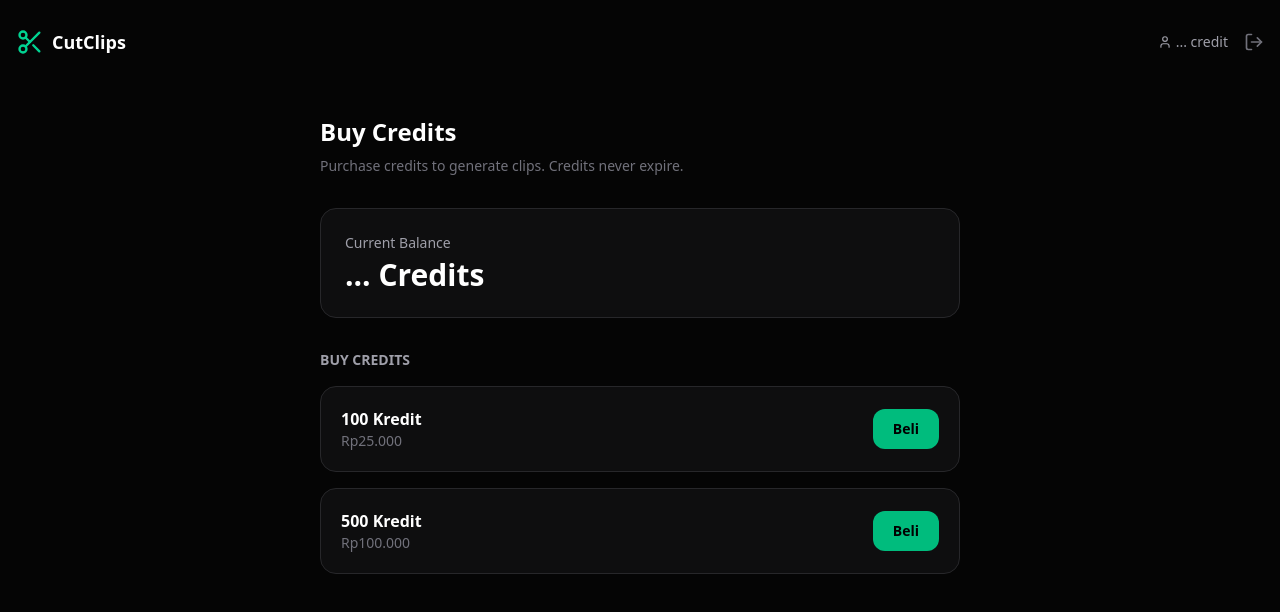
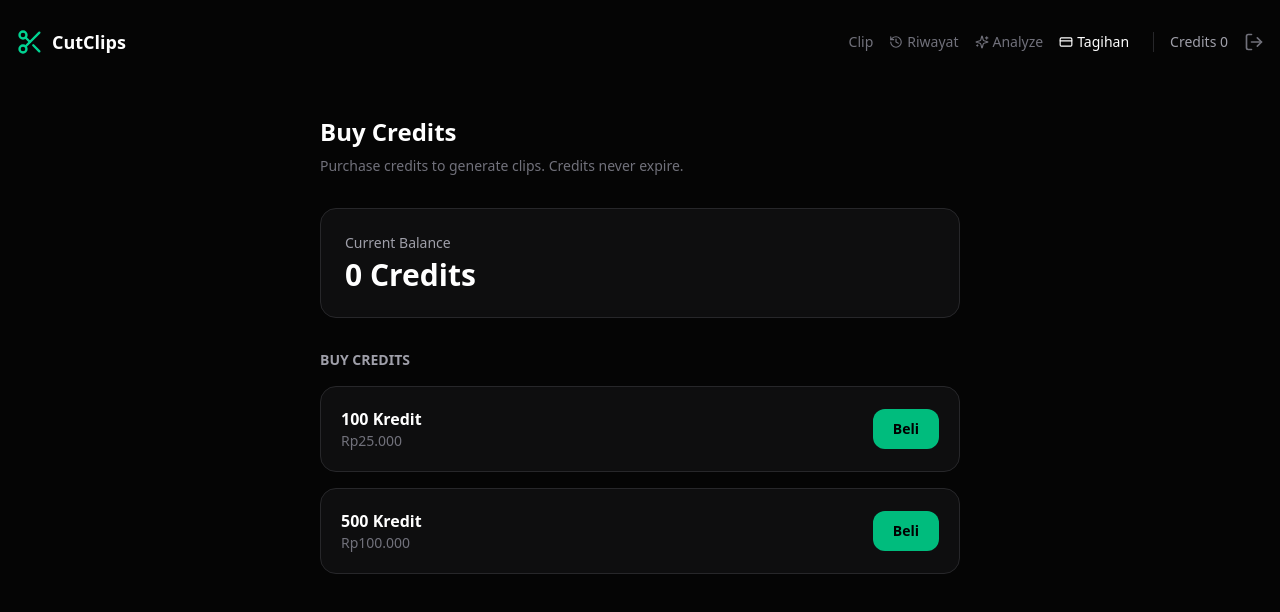
Before and after one commit to rickyzatnika/cutclips, a Next.js app: page /workspace/billing in a window 1280 px wide. Shown: the top 612 px of the page. Built offline with nearby package versions, Linux system fonts and the light colour scheme; no server answers.

Commit message:
fix: desktop nav links back, bottom nav mobile only
- Show nav links in desktop header (Clip, Riwayat, Analyze, Tagihan)
- Bottom nav hidden on desktop (sm:hidden)
- Credits show 0 instead of ...
- pb-16 only on mobile

```diff
--- a/src/app/workspace/billing/page.tsx
+++ b/src/app/workspace/billing/page.tsx
@@ -26,7 +26,7 @@ export default function BillingPage() {
       <div className="mb-8 rounded-2xl border border-zinc-800 bg-zinc-900/50 p-6">
         <p className="text-sm text-zinc-400">Current Balance</p>
         <p className="mt-1 text-3xl font-bold text-white">
-          {credits != null ? credits : "..."} Credits
+          {credits ?? 0} Credits
         </p>
       </div>
 
--- a/src/app/workspace/layout.tsx
+++ b/src/app/workspace/layout.tsx
@@ -5,17 +5,16 @@ import { usePathname } from "next/navigation";
 import { signOut, useSession } from "next-auth/react";
 import { useQuery, useMutation } from "convex/react";
 import { api } from "@convex/_generated/api";
-import { Scissors, LogOut, LayoutDashboard, User } from "lucide-react";
+import { Scissors, LogOut, LayoutDashboard, User, History, Sparkles, CreditCard } from "lucide-react";
 
-export default function AppLayout({
-  children,
-}: {
-  children: React.ReactNode;
-}) {
+export default function AppLayout({ children }: { children: React.ReactNode }) {
   const pathname = usePathname();
   const { data: session } = useSession();
   const setOffline = useMutation(api.users.setOffline);
-  const user = useQuery(api.users.getByEmail, session?.user?.email ? { email: session.user.email } : "skip");
+  const user = useQuery(
+    api.users.getByEmail,
+    session?.user?.email ? { email: session.user.email } : "skip",
+  );
 
   const credits = user?.credits ?? null;
   const isAdmin = user?.role === "admin";
@@ -37,29 +36,57 @@ export default function AppLayout({
             <span className="text-lg font-bold text-white">CutClips</span>
           </Link>
 
-          {/* Desktop nav — credits + admin + logout only */}
+          {/* Desktop nav */}
           <nav className="hidden sm:flex items-center gap-4">
+            <Link
+              href="/workspace"
+              className={`text-sm ${
+                pathname === "/workspace" ? "text-white" : "text-zinc-500 hover:text-white"
+              }`}
+            >
+              Clip
+            </Link>
+            <Link
+              href="/workspace/history"
+              className={`flex items-center gap-1 text-sm ${
+                pathname === "/workspace/history" ? "text-white" : "text-zinc-500 hover:text-white"
+              }`}
+            >
+              <History className="h-3.5 w-3.5" />
+              Riwayat
+            </Link>
+            <Link
+              href="/analyze"
+              className={`flex items-center gap-1 text-sm ${
+                pathname === "/analyze" ? "text-white" : "text-zinc-500 hover:text-white"
+              }`}
+            >
+              <Sparkles className="h-3.5 w-3.5" />
+              Analyze
+            </Link>
+            <Link
+              href="/workspace/billing"
+              className={`flex items-center gap-1 text-sm ${
+                pathname === "/workspace/billing" ? "text-white" : "text-zinc-500 hover:text-white"
+              }`}
+            >
+              <CreditCard className="h-3.5 w-3.5" />
+              Tagihan
+            </Link>
             {isAdmin && (
               <Link
                 href="/dashboard"
                 className={`flex items-center gap-1 text-sm ${
-                  pathname.startsWith("/dashboard")
-                    ? "text-emerald-400"
-                    : "text-zinc-500 hover:text-white"
+                  pathname.startsWith("/dashboard") ? "text-emerald-400" : "text-zinc-500 hover:text-white"
                 }`}
               >
                 <LayoutDashboard className="h-3.5 w-3.5" />
                 Dashboard
               </Link>
             )}
-            <Link
-              href="/pricing"
-              className="text-sm text-zinc-400 hover:text-white"
-            >
-              <span className="flex items-center gap-1">
-                <User className="h-3.5 w-3.5" />
-                {credits != null ? credits : "..."} credit
-              </span>
+            <div className="ml-2 flex items-center gap-4 border-l border-zinc-800 pl-4">
+              <Link href="/pricing" className="text-sm text-zinc-400 hover:text-white">
+                Credits {credits ?? 0}
               </Link>
               <button
                 onClick={handleSignOut}
@@ -67,6 +94,7 @@ export default function AppLayout({
               >
                 <LogOut className="h-5 w-5" />
               </button>
+            </div>
           </nav>
 
           {/* Mobile credits */}
@@ -75,12 +103,12 @@ export default function AppLayout({
             className="flex sm:hidden items-center gap-1 text-xs text-zinc-400"
           >
             <User className="h-3.5 w-3.5" />
-            <span className="font-medium text-white">{credits != null ? credits : "..."}</span>
+            <span className="font-medium text-white">{credits ?? 0}</span>
           </Link>
         </div>
       </header>
 
-      <main className="flex-1 pb-16">{children}</main>
+      <main className="flex-1 pb-16 sm:pb-0">{children}</main>
     </div>
   );
 }
--- a/src/components/layout/mobile-nav.tsx
+++ b/src/components/layout/mobile-nav.tsx
@@ -27,7 +27,7 @@ export function MobileNav() {
 
   return (
     <nav
-      className="fixed bottom-0 left-0 right-0 z-50 flex items-center border-t border-zinc-800 bg-zinc-900/90 backdrop-blur-md"
+      className="fixed bottom-0 left-0 right-0 z-50 flex items-center border-t border-zinc-800 bg-zinc-900/90 backdrop-blur-md sm:hidden"
       style={{ paddingBottom: "env(safe-area-inset-bottom, 0px)" }}
     >
       {tabs.map((tab) => {
```
Lines whose indentation alone changed are shown as unchanged.
